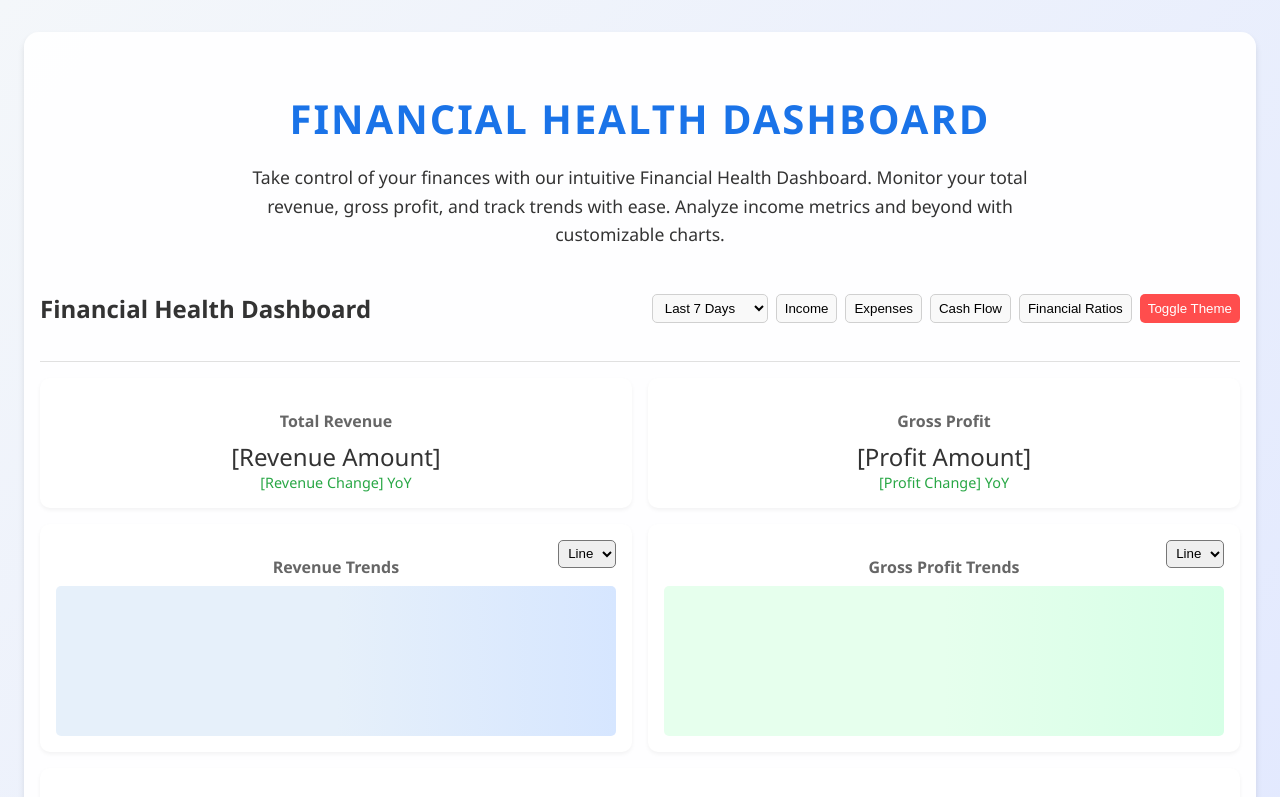
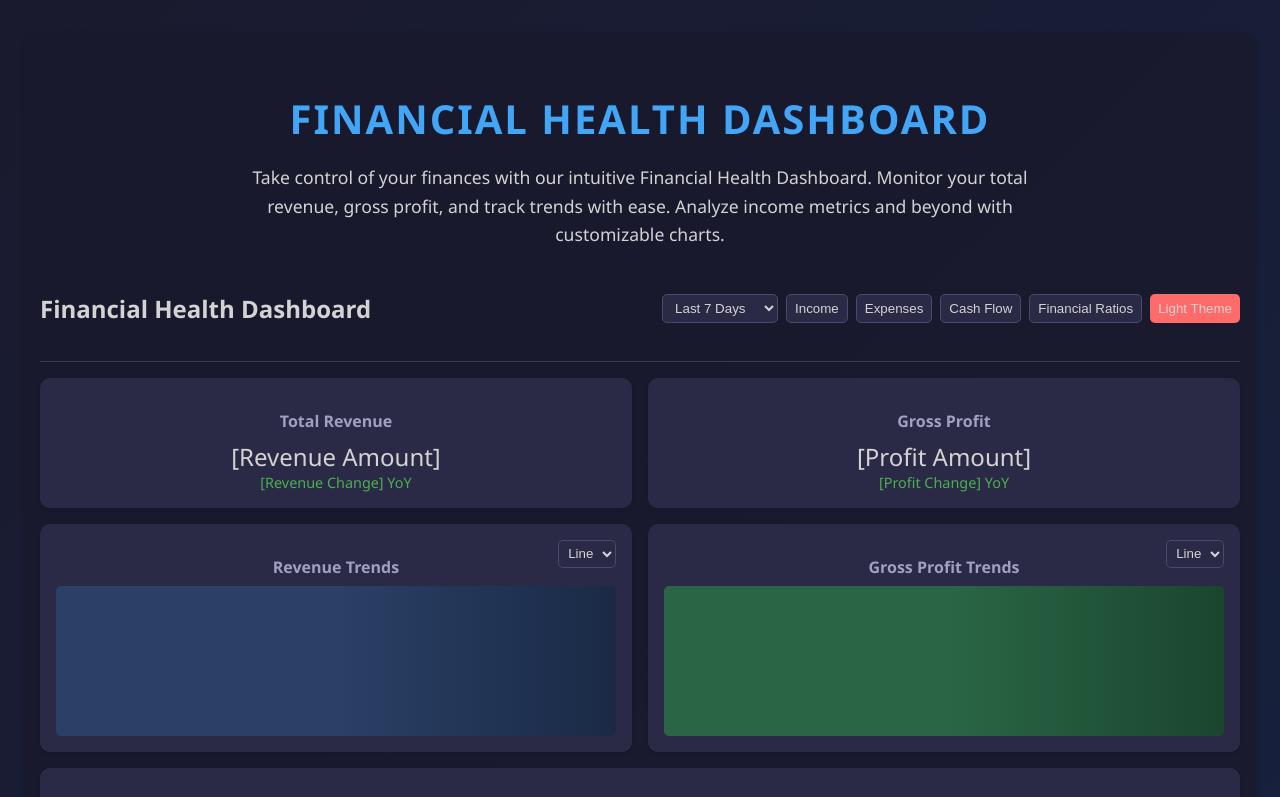
Before and after one commit to fingergunsDEV/Financial-Health-Dashboard, a plain HTML site: page index.html in a window 1280 px wide. Both pictures are taken after a click on the button "Toggle Theme". Shown: the top 797 px of the page. Drawn offline with Linux system fonts and the light colour scheme.

Commit message:
Update index.html

```diff
--- a/index.html
+++ b/index.html
@@ -11,9 +11,12 @@
       padding: 0;
       background: linear-gradient(135deg, #f4f7fa 0%, #e0e7ff 100%);
       min-height: 100vh;
+      transition: all 0.3s ease;
+    }
+    body.dark-mode {
+      background: linear-gradient(135deg, #1a1a2e 0%, #16213e 100%);
     }
 
-    /* Hero Section Styles */
     .hero-section {
       text-align: center;
       padding: 2rem 1rem;
@@ -23,6 +26,9 @@
       border-radius: 15px;
       box-shadow: 0 4px 6px rgba(0, 0, 0, 0.1);
       animation: fadeIn 1s ease-in;
+    }
+    body.dark-mode .hero-section {
+      background: rgba(26, 26, 46, 0.95);
     }
     @keyframes fadeIn {
       from { opacity: 0; transform: translateY(-20px); }
@@ -35,6 +41,9 @@
       text-transform: uppercase;
       letter-spacing: 2px;
     }
+    body.dark-mode .hero-title {
+      color: #42a5f5;
+    }
     .hero-description {
       color: #333;
       font-size: 1.1rem;
@@ -43,6 +52,9 @@
       max-width: 800px;
       margin-left: auto;
       margin-right: auto;
+    }
+    body.dark-mode .hero-description {
+      color: #d3d3d3;
     }
     .btn {
       background: linear-gradient(45deg, #1a73e8, #42a5f5);
@@ -61,8 +73,13 @@
       box-shadow: 0 4px 8px rgba(0, 0, 0, 0.2);
       background: linear-gradient(45deg, #42a5f5, #1a73e8);
     }
+    body.dark-mode .btn {
+      background: linear-gradient(45deg, #42a5f5, #1a73e8);
+    }
+    body.dark-mode .btn:hover {
+      background: linear-gradient(45deg, #1a73e8, #42a5f5);
+    }
 
-    /* Dashboard Styles */
     .dashboard-header {
       display: flex;
       justify-content: space-between;
@@ -70,9 +87,15 @@
       padding-bottom: 1rem;
       border-bottom: 1px solid #e0e0e0;
     }
+    body.dark-mode .dashboard-header {
+      border-bottom: 1px solid #3a3a5a;
+    }
     .dashboard-title {
       font-size: 1.5rem;
       color: #333;
+    }
+    body.dark-mode .dashboard-title {
+      color: #d3d3d3;
     }
     .dashboard-controls {
       display: flex;
@@ -85,11 +108,29 @@
       border-radius: 5px;
       background: #f9f9f9;
       cursor: pointer;
+      color: #333;
+      transition: all 0.3s ease;
     }
-    .dashboard-controls button.theme-toggle {
+    body.dark-mode .dashboard-controls select,
+    body.dark-mode .dashboard-controls button {
+      background: #2a2a46;
+      border-color: #4a4a6a;
+      color: #d3d3d3;
+    }
+    .dashboard-controls button.active {
+      background: #1a73e8;
+      color: white;
+    }
+    body.dark-mode .dashboard-controls button.active {
+      background: #42a5f5;
+    }
+    .dashboard-controls .theme-toggle {
       background: #ff4d4d;
+      border: none;
       color: white;
-      border: none;
+    }
+    body.dark-mode .dashboard-controls .theme-toggle {
+      background: #ff6b6b;
     }
     .dashboard-metrics {
       display: flex;
@@ -104,19 +145,31 @@
       box-shadow: 0 2px 4px rgba(0, 0, 0, 0.05);
       text-align: center;
     }
+    body.dark-mode .metric-card {
+      background: #2a2a46;
+    }
     .metric-card h3 {
       font-size: 1rem;
       color: #666;
       margin-bottom: 0.5rem;
+    }
+    body.dark-mode .metric-card h3 {
+      color: #a0a0c0;
     }
     .metric-card p {
       font-size: 1.5rem;
       color: #333;
       margin: 0;
     }
+    body.dark-mode .metric-card p {
+      color: #d3d3d3;
+    }
     .metric-card p.change {
       font-size: 0.9rem;
       color: #28a745;
+    }
+    body.dark-mode .metric-card p.change {
+      color: #4caf50;
     }
     .dashboard-charts {
       display: flex;
@@ -131,18 +184,30 @@
       box-shadow: 0 2px 4px rgba(0, 0, 0, 0.05);
       position: relative;
     }
+    body.dark-mode .chart {
+      background: #2a2a46;
+    }
     .chart h3 {
       font-size: 1rem;
       color: #666;
       margin-bottom: 0.5rem;
+    }
+    body.dark-mode .chart h3 {
+      color: #a0a0c0;
     }
     .chart-placeholder {
       height: 150px;
       background: linear-gradient(90deg, #e6f0fa 50%, #d6e6ff 100%);
       border-radius: 5px;
     }
+    body.dark-mode .chart-placeholder {
+      background: linear-gradient(90deg, #2a4066 50%, #1a2a46 100%);
+    }
     .chart-placeholder.gross-profit {
       background: linear-gradient(90deg, #e6ffed 50%, #d6ffe6 100%);
+    }
+    body.dark-mode .chart-placeholder.gross-profit {
+      background: linear-gradient(90deg, #2a6646 50%, #1a462e 100%);
     }
     .chart select {
       position: absolute;
@@ -151,16 +216,27 @@
       padding: 0.3rem;
       border-radius: 5px;
     }
+    body.dark-mode .chart select {
+      background: #2a2a46;
+      border-color: #4a4a6a;
+      color: #d3d3d3;
+    }
     .dashboard-table {
       background: #fff;
       padding: 1rem;
       border-radius: 10px;
       box-shadow: 0 2px 4px rgba(0, 0, 0, 0.05);
     }
+    body.dark-mode .dashboard-table {
+      background: #2a2a46;
+    }
     .dashboard-table h3 {
       font-size: 1rem;
       color: #666;
       margin-bottom: 0.5rem;
+    }
+    body.dark-mode .dashboard-table h3 {
+      color: #a0a0c0;
     }
     table {
       width: 100%;
@@ -171,12 +247,21 @@
       text-align: left;
       border-bottom: 1px solid #e0e0e0;
     }
+    body.dark-mode th, body.dark-mode td {
+      border-bottom: 1px solid #4a4a6a;
+    }
     th {
       color: #666;
       font-weight: 500;
     }
+    body.dark-mode th {
+      color: #a0a0c0;
+    }
     td {
       color: #333;
+    }
+    body.dark-mode td {
+      color: #d3d3d3;
     }
   </style>
 </head>
@@ -190,16 +275,16 @@
       <div class="dashboard-header">
         <h2 class="dashboard-title">Financial Health Dashboard</h2>
         <div class="dashboard-controls">
-          <select>
+          <select id="time-filter">
             <option>Last 7 Days</option>
             <option>Last 30 Days</option>
             <option>Last Year</option>
           </select>
-          <button>Income</button>
-          <button>Expenses</button>
-          <button>Cash Flow</button>
-          <button>Financial Ratios</button>
-          <button class="theme-toggle">Toggle Theme</button>
+          <button class="filter-btn" data-filter="income">Income</button>
+          <button class="filter-btn" data-filter="expenses">Expenses</button>
+          <button class="filter-btn" data-filter="cash-flow">Cash Flow</button>
+          <button class="filter-btn" data-filter="ratios">Financial Ratios</button>
+          <button id="theme-toggle" class="theme-toggle">Toggle Theme</button>
         </div>
       </div>
 
@@ -261,5 +346,27 @@
     <p class="hero-description">Features include revenue and gross profit trends, income metrics, and a user-friendly interface. Switch themes and explore detailed financial ratios, cash flow, and expenses.</p>
     <a href="#signup" class="btn">Get Started</a>
   </div>
+
+  <script>
+    // Theme Toggle
+    document.getElementById('theme-toggle').addEventListener('click', function() {
+      document.body.classList.toggle('dark-mode');
+      this.textContent = document.body.classList.contains('dark-mode') ? 'Light Theme' : 'Toggle Theme';
+    });
+
+    // Filter Buttons
+    const filterButtons = document.querySelectorAll('.filter-btn');
+    filterButtons.forEach(button => {
+      button.addEventListener('click', function() {
+        filterButtons.forEach(btn => btn.classList.remove('active'));
+        this.classList.add('active');
+      });
+    });
+
+    // Time Filter (for demonstration, update content as needed)
+    document.getElementById('time-filter').addEventListener('change', function() {
+      console.log('Time filter changed to: ' + this.value);
+    });
+  </script>
 </body>
 </html>
```
